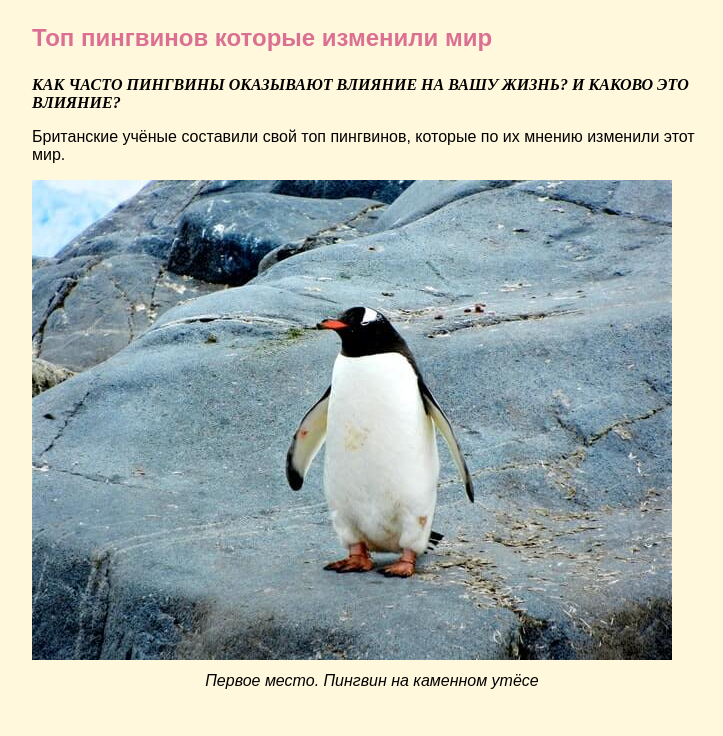
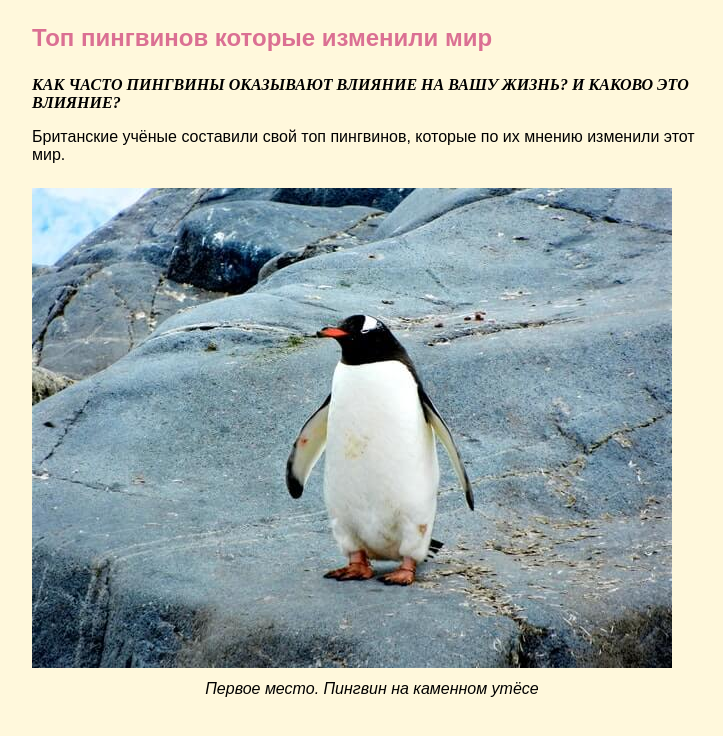
Before and after one commit to SergeyIankowski/test-tasks-frontend-shopify, a plain HTML site: page 03-fix-problems/index.html in a window 1280 px wide. Shown: the whole page, without its empty margins (268-991 px from the left). Drawn offline with Linux system fonts and the light colour scheme.

Commit message:
fix: fix styles in task3

```diff
--- a/03-fix-problems/index.css
+++ b/03-fix-problems/index.css
@@ -1,111 +1,44 @@
-body,
-html:not(div) > head ~ body > * > * > figure > img ~ * {
-    margin: 0.0000001em;font-family: sans-serif;font-family: serif;background: cornsilk;
-    text-align: center;
+body {
+    font-family: sans-serif;
+    text-align: left;
+    background: cornsilk;
+    margin: 0;
 }
 
-body.legacy  {
-    font-family: Arial Black;
-}
-article[class="article"][class="article"] {
-    background: red;
-}body {
-    font-family: sans-serif;
-    text-align: left;
+.article {
+    margin-left: auto;
+    margin-right: auto;
+
+    max-width: 680px;
+    padding: 24px;
 }
 
-* {
-            margin-left: auto;
-    margin-right: auto;
+.article__heading {
+    margin: 0 0 1.5rem 0;
+    color: palevioletred
 }
 
-article > *:first-child + *:not(:last-child) {}
-article > *:first-child + *:not(:last-child) {
-    font-weight:                                700;
+.article__lead {
+    font-weight: 700;
     text-transform: uppercase;
     font-style: italic;
     font-family: serif;
 }
 
-article[class="article"]:not(article[class="article"]):not(article[class="article"]) figure {
-    margin-top: 16px;
-    margin-right: 94px;
-    margin-bottom: 154px;
-    margin-left: 51px;
-    margin: 144px;
-}
-
-
-html:not(div) > head ~ body > main > article > figure {
-    margin-top: calc(15.9999999999px + 0.0000000001px);
+.article__figure {
     margin-right: 0;
-}
-
-
-
-article[class*="a"],
-head ~ article[class*="ar"],
-body > html > article[class*="art"],
-html article[class*="arti"] {
-    background: rgba(255, 0, 0, 0.000000001);
-}
-
-html > head + body > main > article > figure {
     margin-left: 0;
 }
 
-html article[class*="arti"] {
-    font-style: sans-serif;
+.figure__image {
+    height: auto;
+    max-width: 100%;
+    margin: 8px 0 0;
 }
 
-figure > img:not(ul) {
-    transform: translateX(-4214px) rotate(720deg);
-}
-
-figure > img:not(ul) + * {
-    margin-bottom: 1rem;
-}
-
-html:not(div) > head ~ body > * {
-    font-family: sans-serif;
-}
-
-html:not(div) > head ~ body > * > * > figure > img {
-    position: relative;
-    left: 4214px;
-    height: auto;
-    margin-bottom: 8px;
-    max-width: 100%;
-    font-family: sans-serif;
-}
-
-html:not(div) > head ~ body > * > * > figure > img,
-html:not(div) > head ~ body > * > * > figure > img ~ * {
+.figure__caption {
     margin: 8px 0 0;
     font-style: italic;
     font-family: sans-serif;
+    text-align: center;
 }
-
-html:not(div) > head ~ body > * > * > figure > img:first-child {
-    margin-top: 0;
-    font-family: sans-serif;
-}
-
-body > main > article[class*="artic"].article,
-p p p p article[class*="articl"],
-article[class*="article"] {
-    background: rgba(255, 0, 0, 0.000000001);
-    font-family: sans-serif;
-}
-
-body > main > .article,
-.article {
-    max-width: 680px;
-    font-family: sans-serif;
-}
-[class="article"]{padding: 23.99999999993333339px 23.9999999993333338px 23.99993333337px 23.99999993333336px;font-family: sans-serif;}
-
-[class="article"] > h1:not(h2, h3, h4, h5, h6) {
-    margin: 0 0 1.5rem 0;
-    color: palevioletred
-}
```
